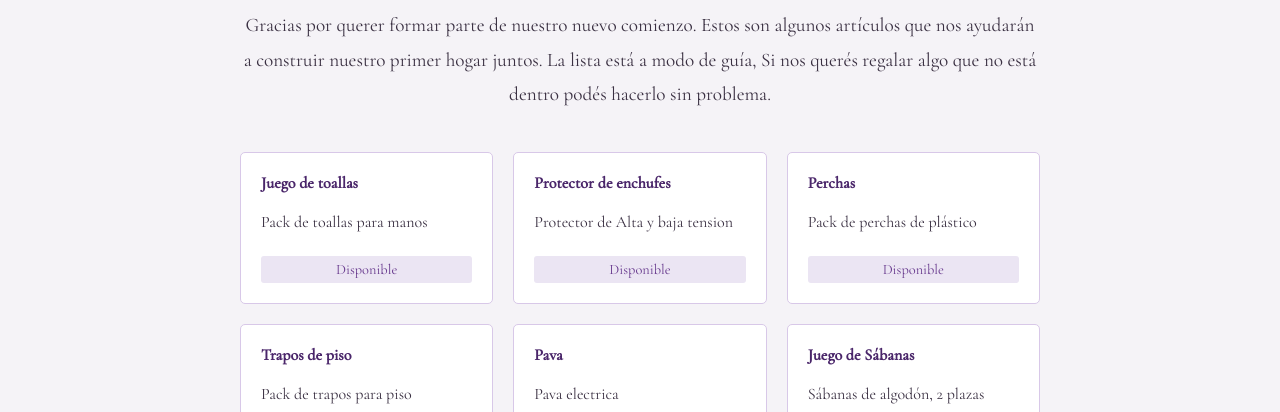
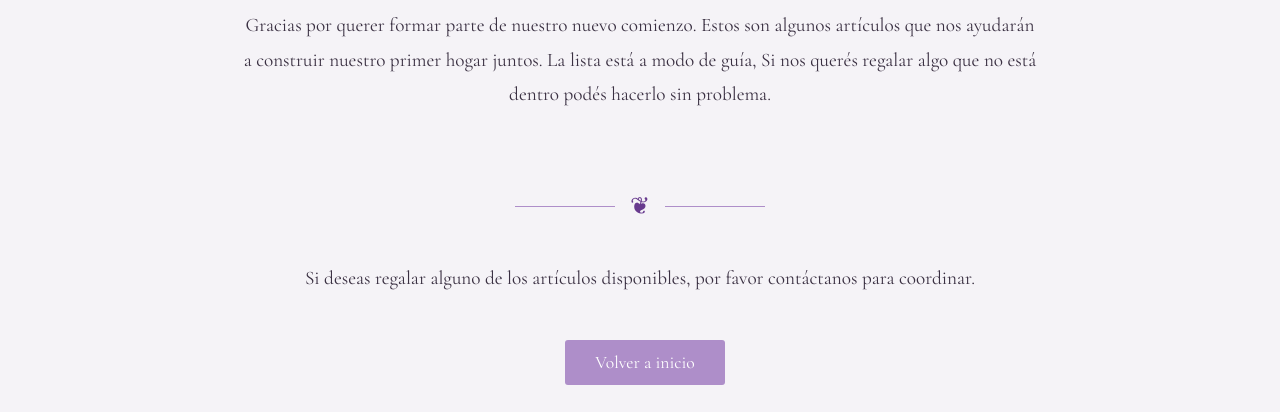
Before and after one commit to casamientoPyM/boda, a plain HTML site: page list.html in a window 1280 px wide. Shown: the part 540-952 px from the top of the page. Drawn offline with nearby package versions, Linux system fonts and the light colour scheme.

Commit message:
Update list.html

```diff
--- a/list.html
+++ b/list.html
@@ -353,8 +353,8 @@
             // precio.className = 'precio';
             // precio.textContent = regalo.precio;
 
-            const estado = document.createElement('div');
-            estado.className = `estado ${regalo.estado}`;
+            // const estado = document.createElement('div');
+            // estado.className = `estado ${regalo.estado}`;
             estado.textContent = regalo.estado.charAt(0).toUpperCase() + regalo.estado.slice(1);
 
             itemRegalo.appendChild(nombre);
```
